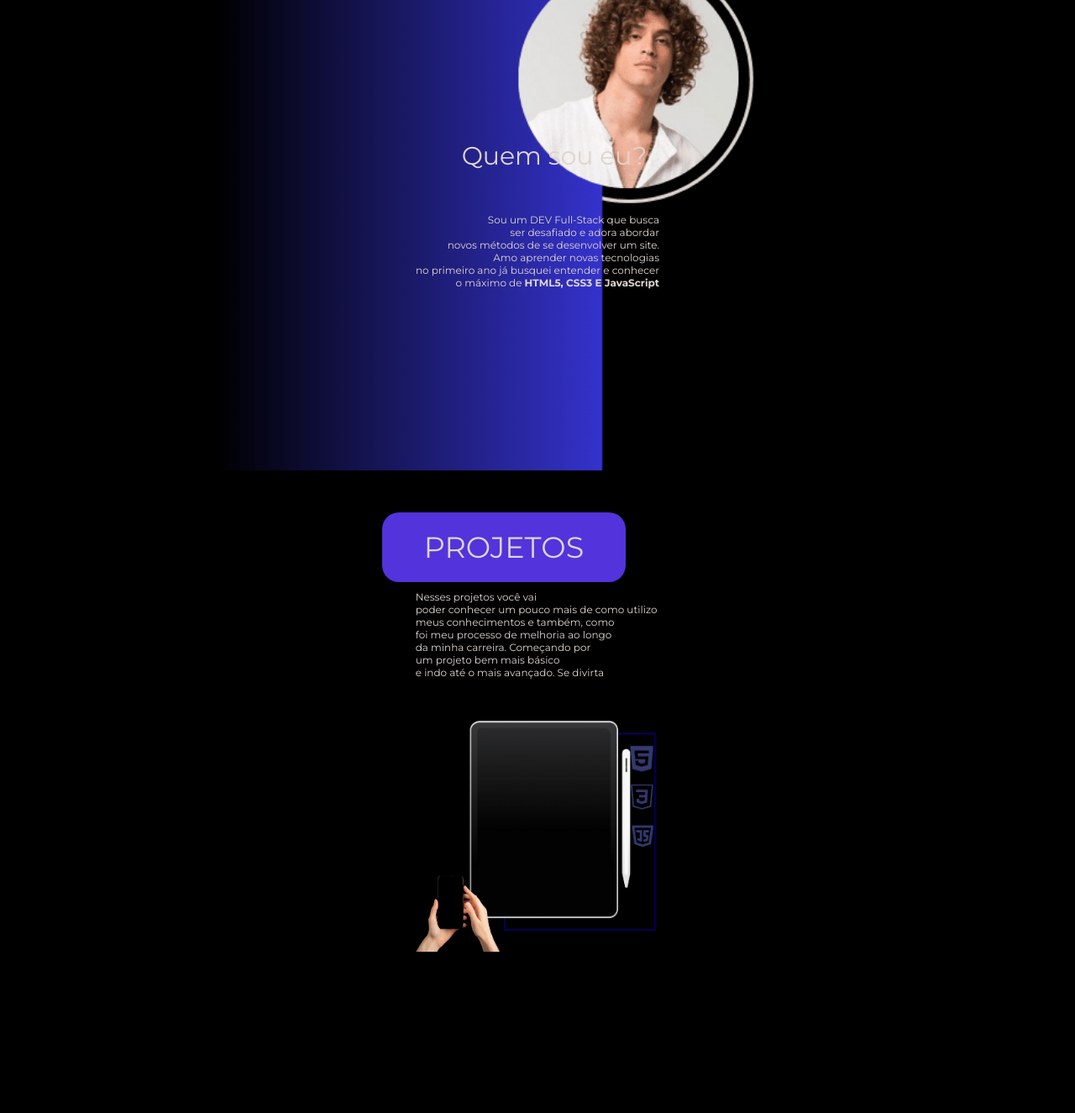
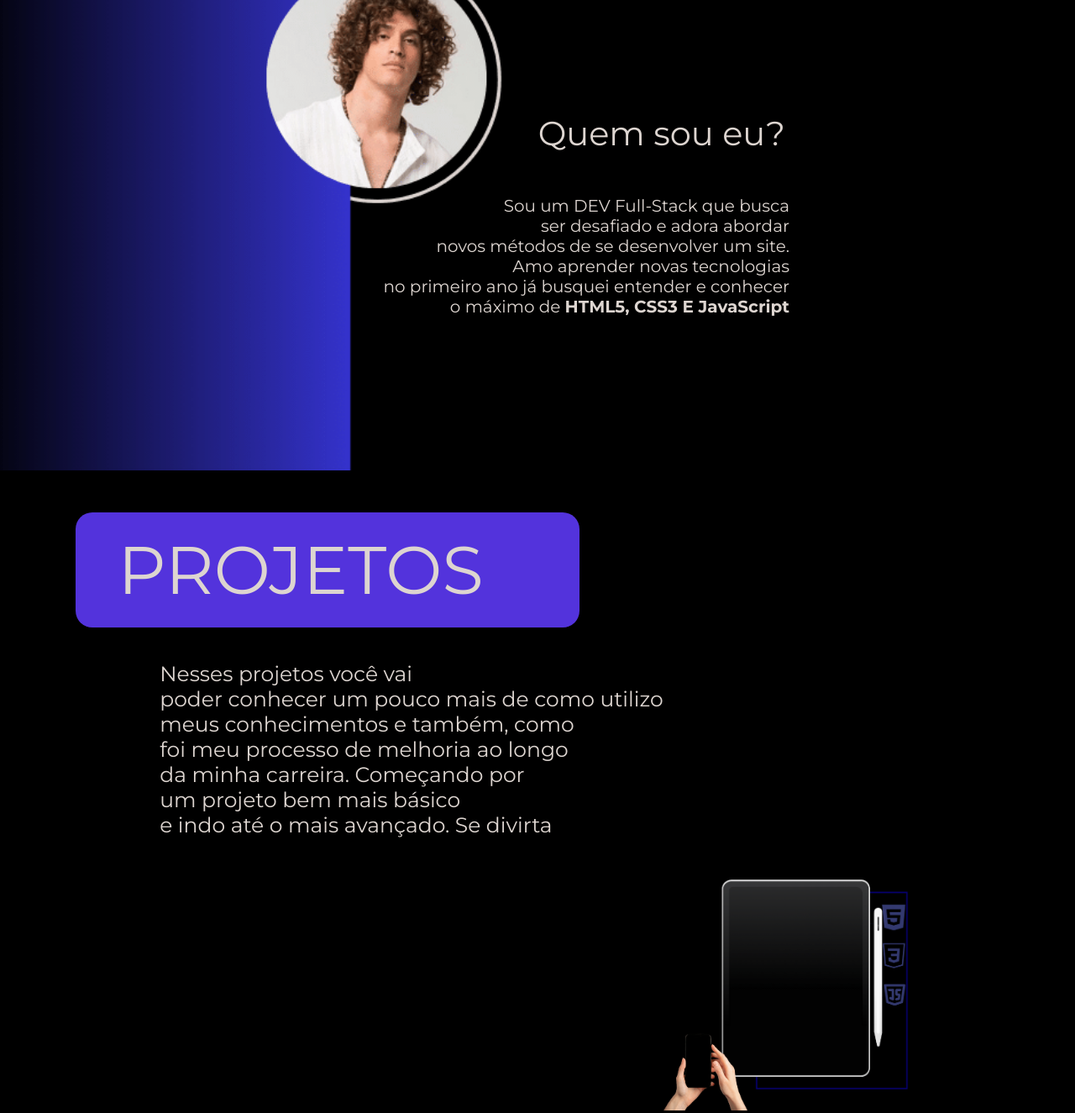
Before and after one commit to Cozacs/PortifolioDEVFullStack, a plain HTML site: page index.html in a window 1280 px wide. Shown: the part 1040-2365 px from the top of the page at 84% size. Drawn offline with Linux system fonts and the light colour scheme.

Commit message:
Query Telas Grandes
Adaptação inicial de telas grandes

```diff
--- /dev/null
+++ b/estilos/query.css
@@ -0,0 +1,124 @@
+@charset "UTF-8";
+
+@media screen and (min-width: 375px) and (max-width: 1023px) {
+    #ptfinal > h1 {
+        background-color: #5333dc;
+        padding: 20px 50px;
+        transform: translate(-50px);
+        border-radius: 20px;
+    }
+
+    #amostragem {
+        position: relative;
+    }
+
+    #amostragem img#tablet {
+        position: absolute;
+        width: 250px;
+        margin-top: 140px;
+        margin-left: 45px;
+    }
+
+    #amostragem img#cel {
+        position: absolute;
+        width: 100px;
+        height: 100px;
+        margin-top: 300px;
+    }
+}
+
+@media screen and (min-width: 1024px) {
+    #apresentacao {
+        background-image: url(../imagens/fundoPC.jpg);
+        background-size: cover;
+        background-repeat: no-repeat;
+        background-position: center center;
+    }
+
+    h1 {
+        color: var(--cor0);
+        margin-bottom: 0;
+        font-size: 80px;
+        font-weight: 400;
+    }
+
+    p {
+        color: var(--cor0);
+        margin-bottom: 10px;
+        font-size: 50px;
+    }
+
+    a {
+        text-decoration: none;
+    }
+
+    .icones {
+        width: 150px;
+    }
+
+    #perfil {
+        background-color: black;
+        background-image: url("../imagens/DesignPerfil.png");
+        background-size: cover;
+        background-repeat: no-repeat;
+        background-position: left top;
+        transform: translate(-350px);
+    }
+
+    #perfil > h1 {
+        width: 500px;
+        margin-bottom: 50px;
+        margin-left: 650px;
+        text-align: right;
+        font-size: 40px;
+    }
+
+    #perfil > p {
+        width: 500px;
+        margin-left: 700px;
+        font-size: 20px;
+        text-align: end;
+    }
+
+    #projetos {
+        margin-top: 0;
+        height: 100vh;
+    }
+
+    #ptfinal {
+        height: 100%;
+        margin-top: 50px
+    }
+
+    #ptfinal > h1 {
+        background-color: #5333dc;
+        padding: 20px 50px;
+        transform: translate(-250px);
+        border-radius: 20px;
+    }
+
+    #ptfinal > p {
+        margin-top: 40px;
+        font-size: 25px;
+        transform: translate(-150px);
+    }
+
+    #amostragem {
+        position: relative;
+    }
+
+    #amostragem img#tablet {
+        position: absolute;
+        width: 250px;
+        margin-top: 40px;
+        margin-left: 500px;
+    }
+
+    #amostragem img#cel {
+        position: absolute;
+        width: 100px;
+        height: 100px;
+        margin-top: 215px;
+        margin-left: 450px;
+    }
+}
--- a/index.html
+++ b/index.html
@@ -4,6 +4,7 @@
     <meta charset="UTF-8">
     <meta name="viewport" content="width=device-width, initial-scale=1.0">
     <link rel="stylesheet" href="estilos/padrao.css">
+    <link rel="stylesheet" href="estilos/query.css">
     <title>DEV Full-Stack</title>
 </head>
 <body>
```
Also changed, not shown: imagens/fundoPC.jpg (added).
